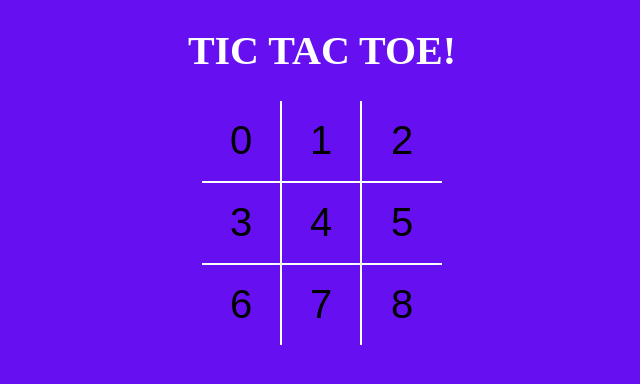
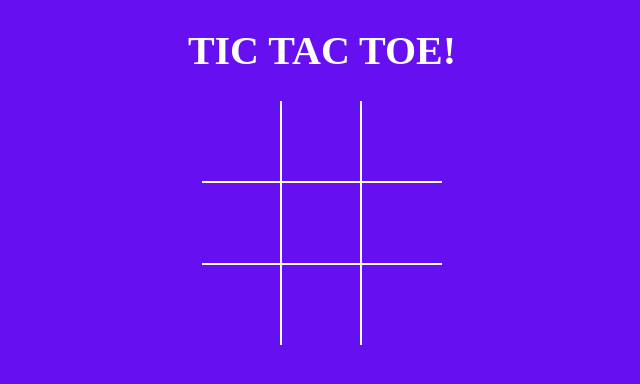
Before and after one commit to deepali0407/tictac, a React (Vite) app: page / in a window 1280 px wide. Shown: the top 384 px of the page, without its empty margins (318-958 px from the left). Built offline with nearby package versions, Linux system fonts and the light colour scheme.

Commit message:
set state 'x' or 'o' on squares

```diff
--- a/src/components/Board.jsx
+++ b/src/components/Board.jsx
@@ -1,27 +1,57 @@
-import React from 'react'
-import Squares from './Squares'
-import "./styles/BoardStyle.scss"
+import React, { useState } from "react";
+import Squares from "./Squares";
+import "./styles/BoardStyle.scss";
 
 const Board = () => {
+  const [board, setBoard] = useState(Array(9).fill(null));
+  const [isXNext,setIsXNext] = useState(true);
+  console.log(board);
+
+  //handles
+  const logicHandler = (position) => {
+     if(board[position]){
+       return ;
+     }
+     setBoard((prev) => {
+       return prev.map((square,pos) => {
+         if(pos === position){
+           return isXNext ? 'X' : 'O';
+         }
+         return square ;
+       })
+     })
+     setIsXNext(prev => !prev)
+  };
+
+  const renderSquare = position => {
+    //destructuring
+    return (
+      <Squares
+        value={board[position]}
+        onClick={() =>  logicHandler(position)}
+      />
+    );
+  };
+
   return (
     <div className="board">
       <div className="board-row">
-            <Squares value= {0} />
-            <Squares value= {1} />
-            <Squares value= {2} />
+        {renderSquare(0)}
+        {renderSquare(1)}
+        {renderSquare(2)}
       </div>
       <div className="board-row">
-            <Squares value= {3} />
-            <Squares value= {4} />
-            <Squares value= {5} />
+        {renderSquare(3)}
+        {renderSquare(4)}
+        {renderSquare(5)}
       </div>
       <div className="board-row">
-            <Squares value= {6} />
-            <Squares value= {7} />
-            <Squares value= {8} />
+        {renderSquare(6)}
+        {renderSquare(7)}
+        {renderSquare(8)}
       </div>
     </div>
-    )
-}
+  );
+};
 
-export default Board
+export default Board;
--- a/src/components/Squares.jsx
+++ b/src/components/Squares.jsx
@@ -1,10 +1,18 @@
-import React from 'react'
-import "./styles/SquareStyle.scss"
+import React, { useState } from "react";
+import "./styles/SquareStyle.scss";
 
-const Squares = ({ value }) => {
-    return (
-         <button type="button" className="square">{value}</button>
-    )
-}
+const Squares = ({ value, onClick }) => {
+  return (
+    <button
+      type="button"
+      className="square"
+      onClick={() => {
+        onClick();
+      }}
+    >
+      {value}
+    </button>
+  );
+};
 
 export default Squares;
```
Lines whose indentation alone changed are shown as unchanged.
